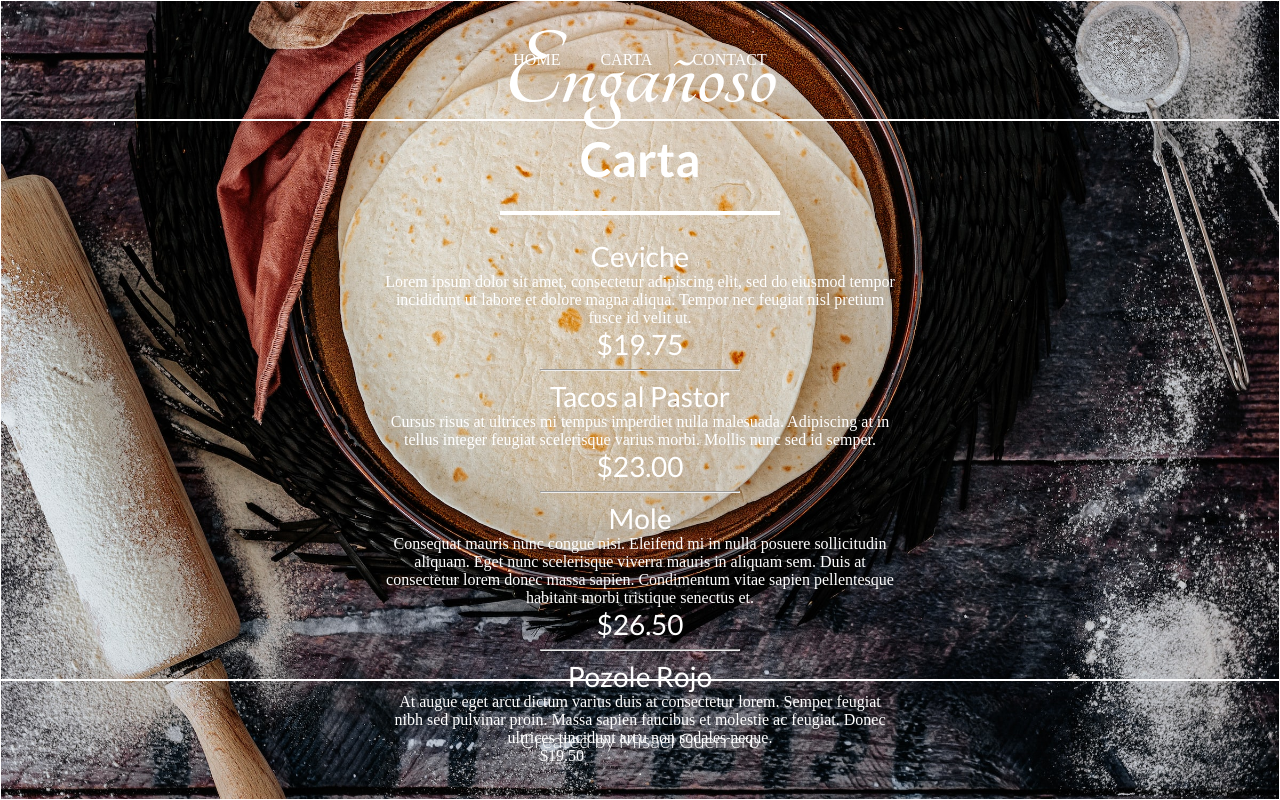
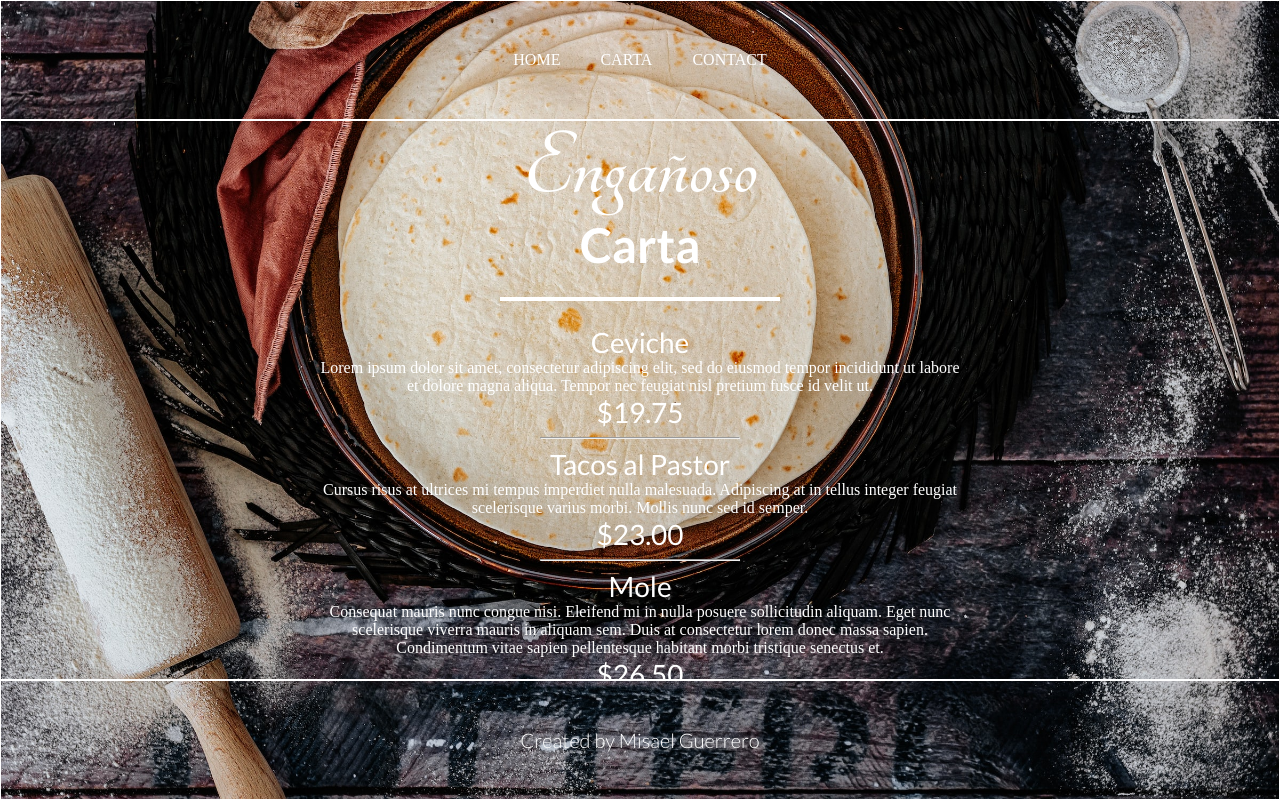
Before and after one commit to fmguerrero96/restaurant-page, a website built with webpack: page dist/index.html in a window 1280 px wide. Built offline with nearby package versions, Linux system fonts and the light colour scheme.

Commit message:
Add scroll feature to menu section

```diff
--- a/src/carta.js
+++ b/src/carta.js
@@ -50,8 +50,8 @@ function renderCarta() {
                 pulvinar proin. Massa sapien faucibus et molestie ac feugiat. Donec ultrices tincidunt
                 arcu non sodales neque.
                 </p>
-                <h2 class="dish-hr">$19.50</h2>
-                <hr>
+                <h2 class="dish-price">$19.50</h2>
+                <hr class="dish-hr">
             </div>
         </div>
      </main>
--- a/src/style.css
+++ b/src/style.css
@@ -74,6 +74,7 @@ time, mark, audio, video {
   .home-rest {
     font-family: 'Lato', sans-serif;
     font-size: 5rem;
+    margin-top: -20px;
     font-weight: bolder;
   }
 
@@ -120,12 +121,14 @@ time, mark, audio, video {
     border: 1px solid white;
     height: 70vh;
     justify-content: center;
+    overflow-y: scroll;
   }
 
   .carta-title{
+    margin-top: 150px;
     color: white;
     font-family: 'Tangerine', cursive;
-    font-size: 7rem;
+    font-size: 6rem;
     font-weight: bolder;
   }
 
@@ -149,7 +152,7 @@ time, mark, audio, video {
     flex-direction: column;
     justify-content: center;
     align-items: center;
-    width: 40vw;
+    width: 50vw;
   }
 
   .dish-name, .dish-price{
```
Also changed, not shown: dist/main.js.
